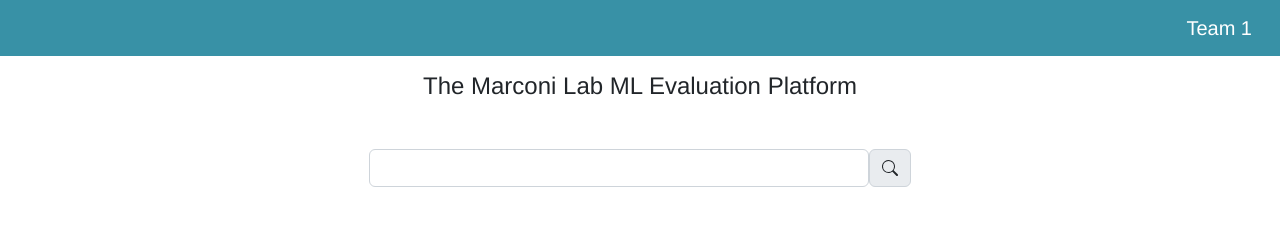
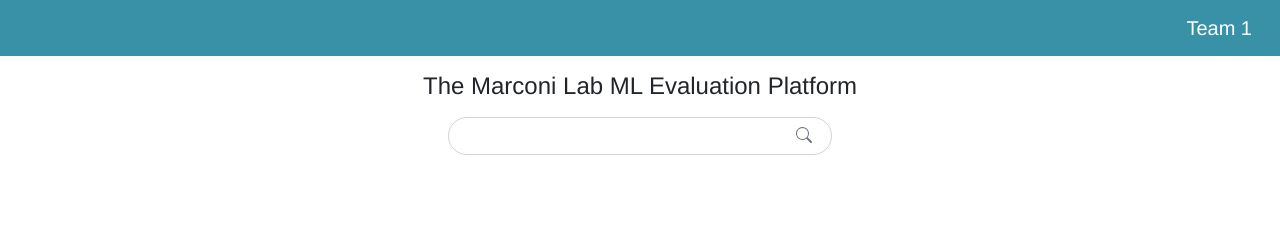
Before and after one commit to Marconi-Lab/Evaluation-platform, a Vue app in the folder frontend/: page /projects in a window 1280 px wide. Shown: the top 225 px of the page. Built offline with nearby package versions, Linux system fonts and the light colour scheme; grey boxes are pictures that could not be loaded.

Commit message:
Restyles search bar

```diff
--- a/frontend/src/components/common/SearchBar.vue
+++ b/frontend/src/components/common/SearchBar.vue
@@ -1,7 +1,8 @@
 <template>
-  <div class="d-flex justify-content-center mt-5">
+  <div class="d-flex justify-content-center pt-2">
+    <div class="d-flex justify-content-end">
       <input type="text" class="form-control search-input" />
-    <span class="input-group-text">
+      <span class="input-group-text mx-2 mt-1 text-secondary">
         <svg
           xmlns="http://www.w3.org/2000/svg"
           width="16"
@@ -16,6 +17,7 @@
         </svg>
       </span>
     </div>
+  </div>
 </template>
 
 <script>
@@ -26,14 +28,16 @@ export default {
 
 <style>
 .search-input {
-  max-width: 500px;
+  width: 30vw;
+  min-width: 300px;
+  border-radius: 100px;
 }
-/* .input-group-text {
+.input-group-text {
   background: white;
   position: absolute;
-  right: 0;
+  float: right;
   z-index: 22;
-  border-left: 0px;
-  border-radius: 20px;
-} */
+  border: 0px;
+  margin-top: 3px;
+}
 </style>
```
Lines whose indentation alone changed are shown as unchanged.
